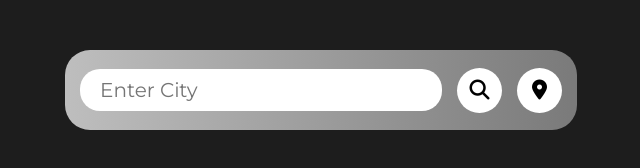
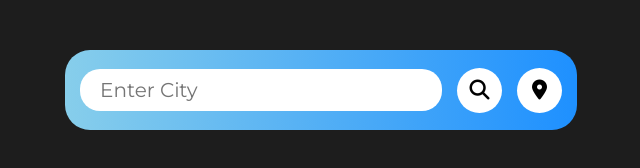
Before and after one commit to sethshivam11/weather, a plain HTML site: page app.html in a window 1280 px wide. Shown: the whole page, without its empty margins (319-959 px from the left). Drawn offline with Linux system fonts and the light colour scheme.

Commit message:
Update app.css

```diff
--- a/app.css
+++ b/app.css
@@ -5,7 +5,7 @@
     font-family: 'Montserrat', sans-serif;
 }
 :root{
-    --bg: linear-gradient(to left, rgb(122, 122, 122), rgb(190, 190, 190));
+    --bg: linear-gradient(to right, #87CEEB, #1E90FF);
 }
 body{
     background: rgb(29, 29, 29);
```
